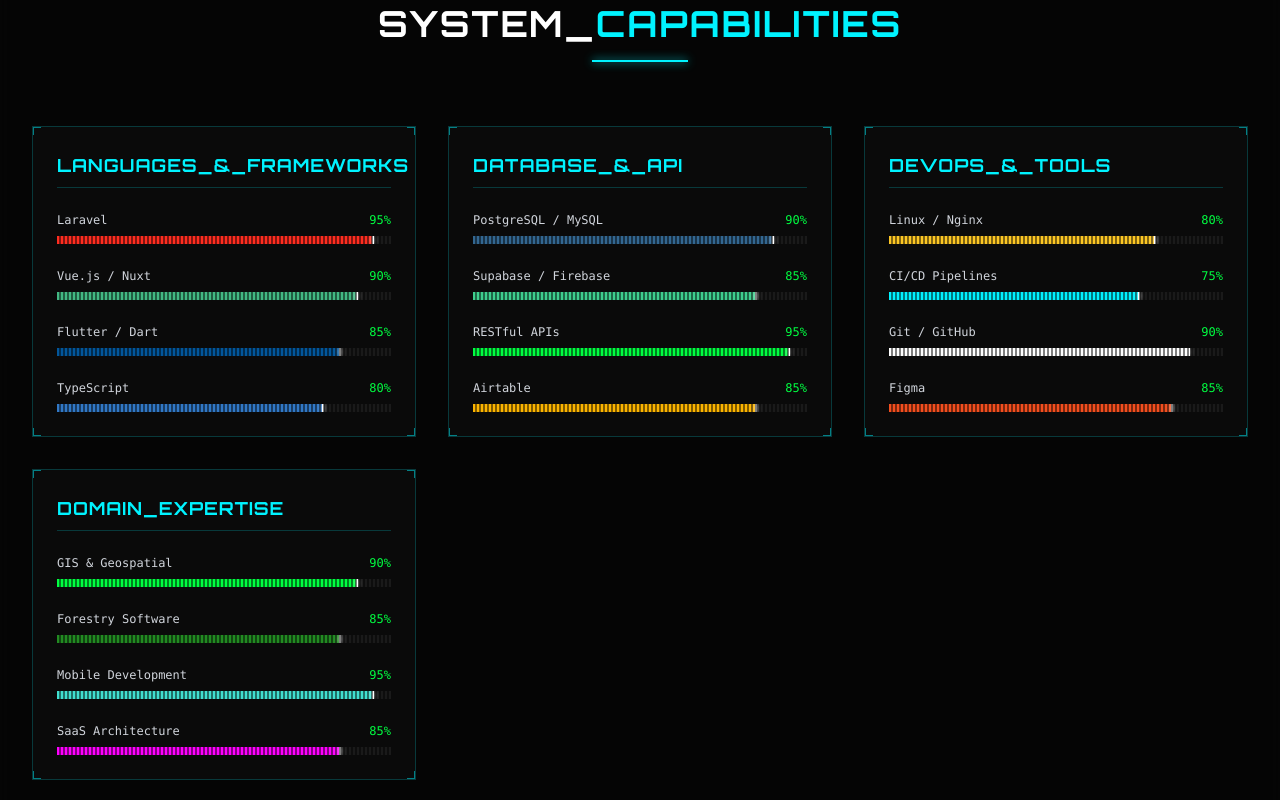
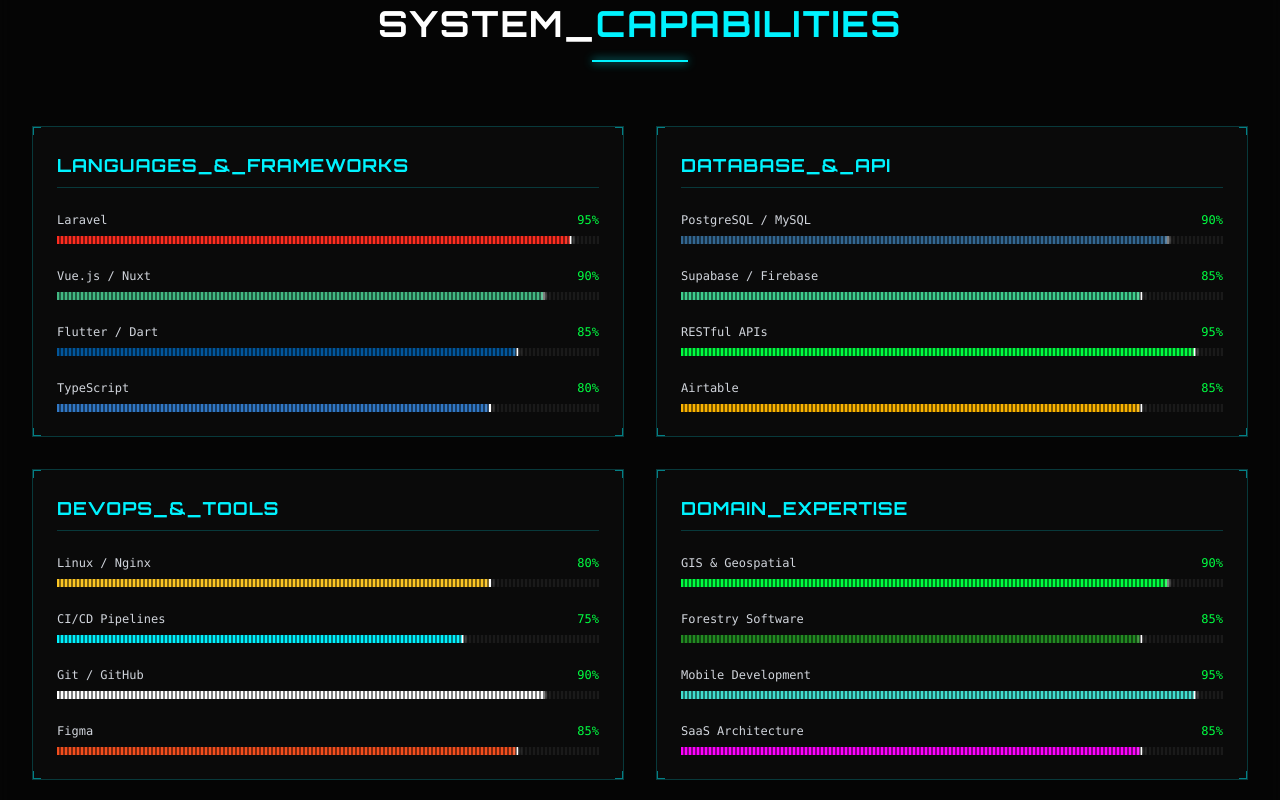
Before and after one commit to Katoemma/kato, a Nuxt app: page / in a window 1280 px wide. Shown: the part 1620-2420 px from the top of the page. Built offline with nearby package versions, Linux system fonts and the light colour scheme.

Commit message:
feat: Add a new `SkillsSection` Vue component to display skills and a favicon.

```diff
--- a/app/components/SkillsSection.vue
+++ b/app/components/SkillsSection.vue
@@ -64,7 +64,7 @@
         <div class="w-24 h-[2px] bg-[#00f3ff] mx-auto shadow-[0_0_10px_#00f3ff]"></div>
       </div>
 
-      <div class="grid grid-cols-1 md:grid-cols-3 gap-8">
+      <div class="grid grid-cols-1 md:grid-cols-2 gap-8">
         <div
           v-for="category in skills"
           :key="category.category"
```
Also changed, not shown: 1 other file (tests, documents, lock files or other folders).
